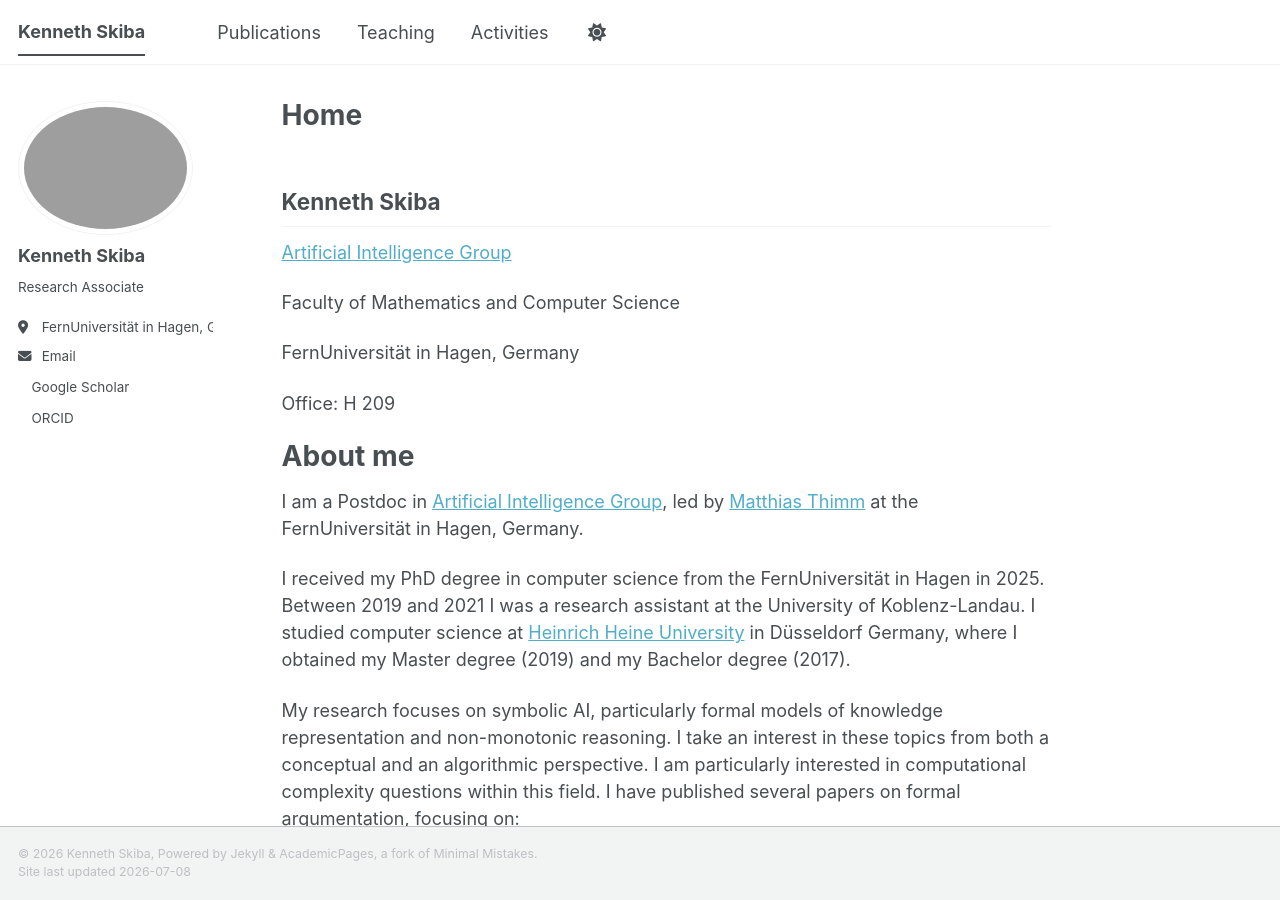
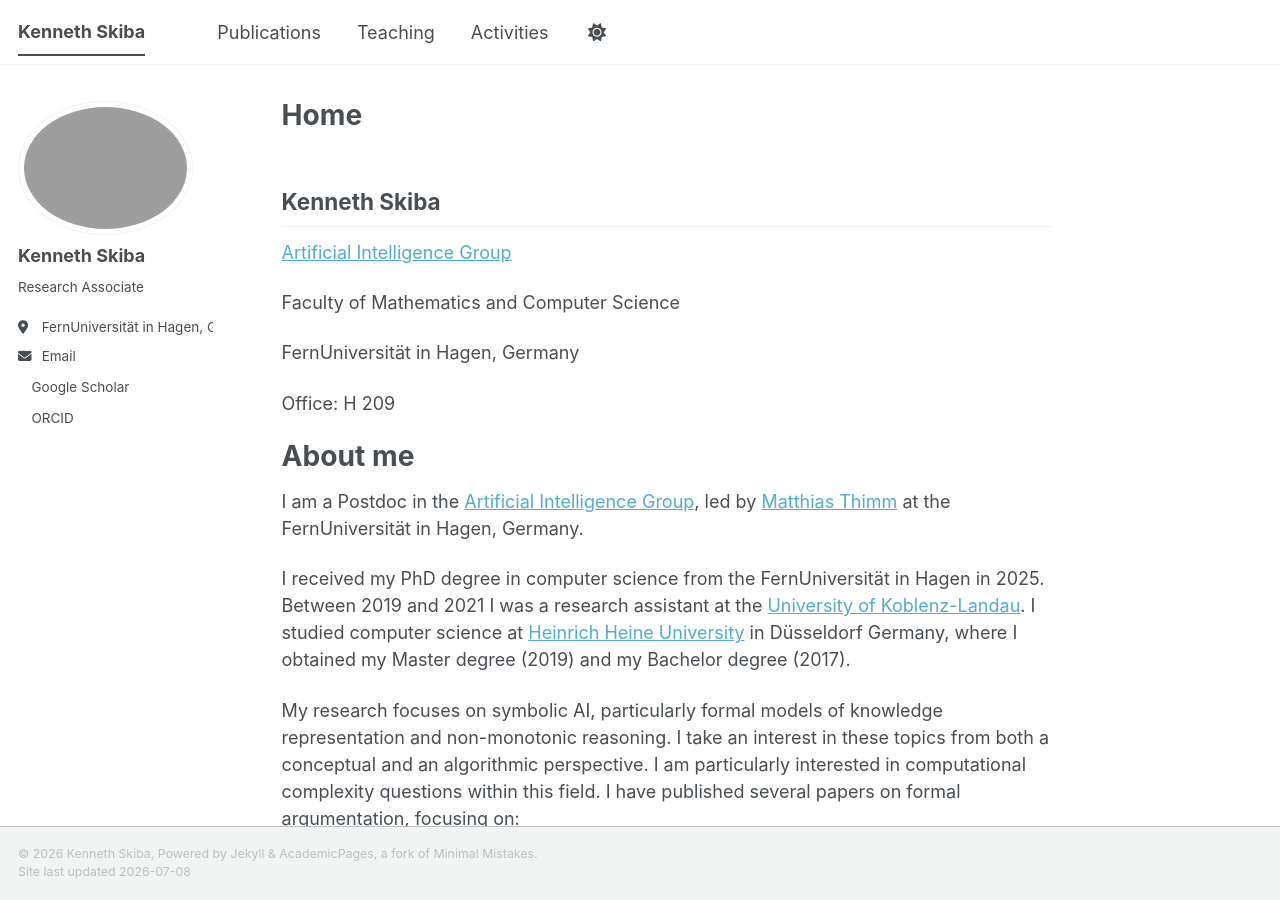
Before and after one commit to kennethskiba/kennethskiba.github.io, a Jekyll site: the page built from _pages/about.md, in a window 1280 px wide and 900 px high. Built offline with Jekyll 4.4.1, drawn with Linux system fonts in a browser that asks for light colours; a style sheet for code colours, icons or effects is not loaded.

Commit message:
Update about.md

```diff
--- a/_pages/about.md
+++ b/_pages/about.md
@@ -18,9 +18,9 @@ Office: H 209
 
 About me
 ======
-I am a Postdoc in [Artificial Intelligence Group](https://www.fernuni-hagen.de/aig/en/), led by [Matthias Thimm](https://www.mthimm.de/index.html) at the FernUniversität in Hagen, Germany.
+I am a Postdoc in the [Artificial Intelligence Group](https://www.fernuni-hagen.de/aig/en/), led by [Matthias Thimm](https://www.mthimm.de/index.html) at the FernUniversität in Hagen, Germany.
 
-I received my PhD degree in computer science from the FernUniversität in Hagen in 2025. Between 2019 and 2021 I was a research assistant at the University of Koblenz-Landau. I studied computer science at [Heinrich Heine University](https://www.cs.hhu.de/en/) in Düsseldorf Germany, where I obtained my Master degree (2019) and my Bachelor degree (2017).
+I received my PhD degree in computer science from the FernUniversität in Hagen in 2025. Between 2019 and 2021 I was a research assistant at the [University of Koblenz-Landau](https://www.uni-koblenz.de/de/informatik/west). I studied computer science at [Heinrich Heine University](https://www.cs.hhu.de/en/) in Düsseldorf Germany, where I obtained my Master degree (2019) and my Bachelor degree (2017).
 
 My research focuses on symbolic AI, particularly formal models of knowledge representation and non-monotonic reasoning. I take an interest in these topics from both a conceptual and an algorithmic perspective. I am particularly interested in computational complexity questions within this field.
 I have published several papers on formal argumentation, focusing on:
```
